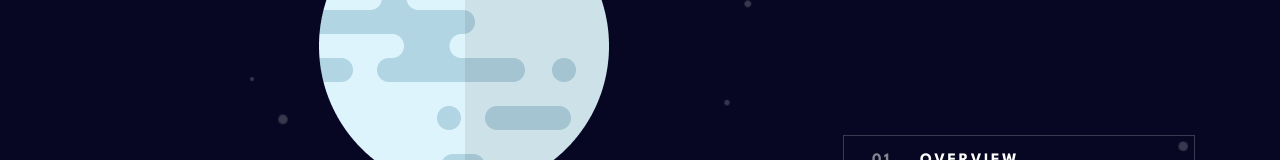
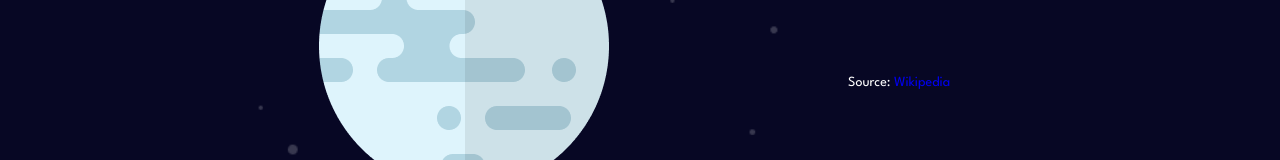
Before and after one commit to Gulverda/The-Planets, a React (Create React App) app: page / in a window 1280 px wide. Shown: the part 744-904 px from the top of the page. Built offline with nearby package versions, Linux system fonts and the light colour scheme.

Commit message:
Adding Source for WIKIPEDIA

```diff
--- a/src/components/Content.css
+++ b/src/components/Content.css
@@ -89,6 +89,10 @@
     text-align: justify;
     display: flex;
     align-items: center;
+}
+
+.source p{
+    height: auto;
 }
 
 .planet-card .overview-istructure-sgeology li:hover{
--- a/src/components/Content.jsx
+++ b/src/components/Content.jsx
@@ -187,8 +187,14 @@ function Content({ selectedPlanet }) {
                             {activeSection === "SURFACE_GEOLOGY" && (
                                 <p>{selectedPlanetData.description2}</p>
                             )}
+                            <div className="source">
+                                <p>
+                                    Source: <a href={selectedPlanetData.wikipediaURL} target="_blank" rel="noopener noreferrer"> Wikipedia </a>
+                                </p>
+                            </div>
                         </div>
                         <div className="overview-istructure-sgeology">
+
                             <ul>
                                 <li onClick={() => setActiveSection("OVERVIEW")}><b>01</b> OVERVIEW</li>
                                 <li onClick={() => setActiveSection("INTERNAL_STRUCTURE")}><b>02</b> INTERNAL STRUCTURE</li>
```
Lines whose indentation alone changed are shown as unchanged.
